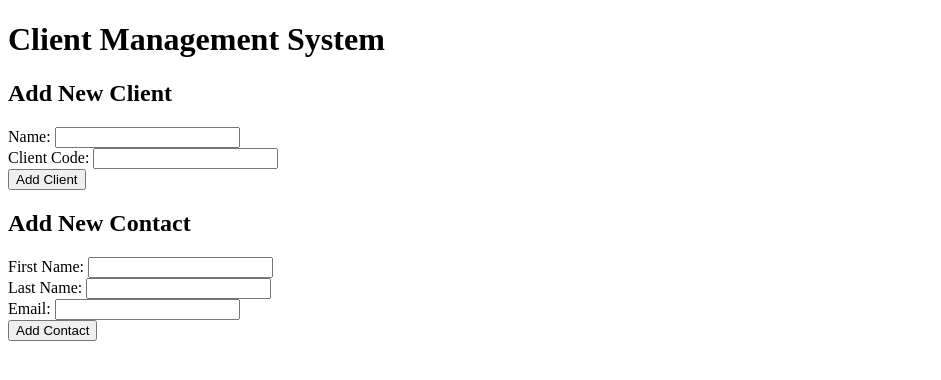
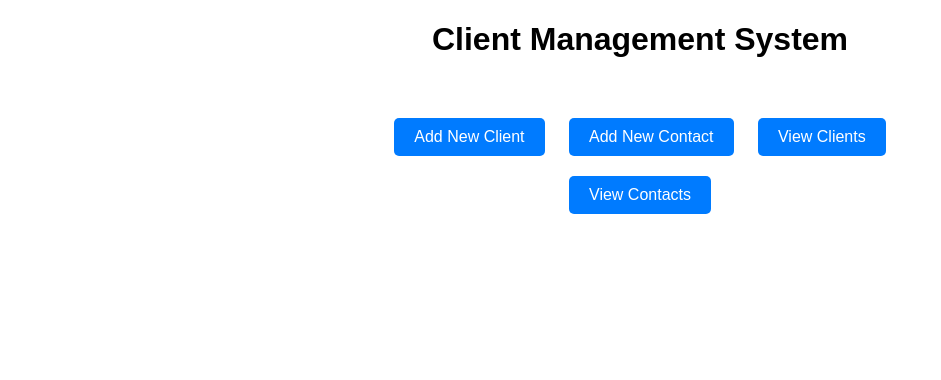
Before and after one commit to CarmenThobias/BinaryCity, a PHP site: page / in a window 1280 px wide. Shown: the top 380 px of the page, without its empty margins (0-941 px from the left). Run offline with PHP 8.4, Linux system fonts and the light colour scheme.

Commit message:
application updated

```diff
--- a/index.php
+++ b/index.php
@@ -1,33 +1,42 @@
-<?php include 'config/db.php'; ?>
-
-
 <!DOCTYPE html>
 <html>
 <head>
-    <title>Client Management</title>
+    <title>Client Management System</title>
+    <style>
+        body {
+            font-family: Arial, sans-serif;
+        }
+        .container {
+            width: 50%;
+            margin: auto;
+            text-align: center;
+        }
+        .button-container {
+            margin-top: 50px;
+        }
+        a {
+            display: inline-block;
+            padding: 10px 20px;
+            margin: 10px;
+            color: #fff;
+            background-color: #007BFF;
+            text-decoration: none;
+            border-radius: 5px;
+        }
+        a:hover {
+            background-color: #0056b3;
+        }
+    </style>
 </head>
 <body>
-    <h1>Client Management System</h1>
-
-    <h2>Add New Client</h2>
-    <form method="POST" action="addClient.php">
-        <label for="name">Name:</label>
-        <input type="text" id="name" name="name" required><br>
-        <label for="client_code">Client Code:</label>
-        <input type="text" id="client_code" name="client_code" required><br>
-        <button type="submit">Add Client</button>
-    </form>
-
-    <h2>Add New Contact</h2>
-    <form method="POST" action="addContact.php">
-        <label for="first_name">First Name:</label>
-        <input type="text" id="first_name" name="first_name" required><br>
-        <label for="last_name">Last Name:</label>
-        <input type="text" id="last_name" name="last_name" required><br>
-        <label for="email">Email:</label>
-        <input type="email" id="email" name="email" required><br>
-        <button type="submit">Add Contact</button>
-    </form>
-
+    <div class="container">
+        <h1>Client Management System</h1>
+        <div class="button-container">
+            <a href="../forms/addClient.php">Add New Client</a>
+            <a href="../forms/addContact.php">Add New Contact</a>
+            <a href="../views/clients_view.php">View Clients</a>
+            <a href="../views/contacts_view.php">View Contacts</a>
+        </div>
+    </div>
 </body>
 </html>
```
Also changed, not shown: addClient.php (deleted, +0 -81 lines), addContact.php (deleted, +0 -67 lines).
